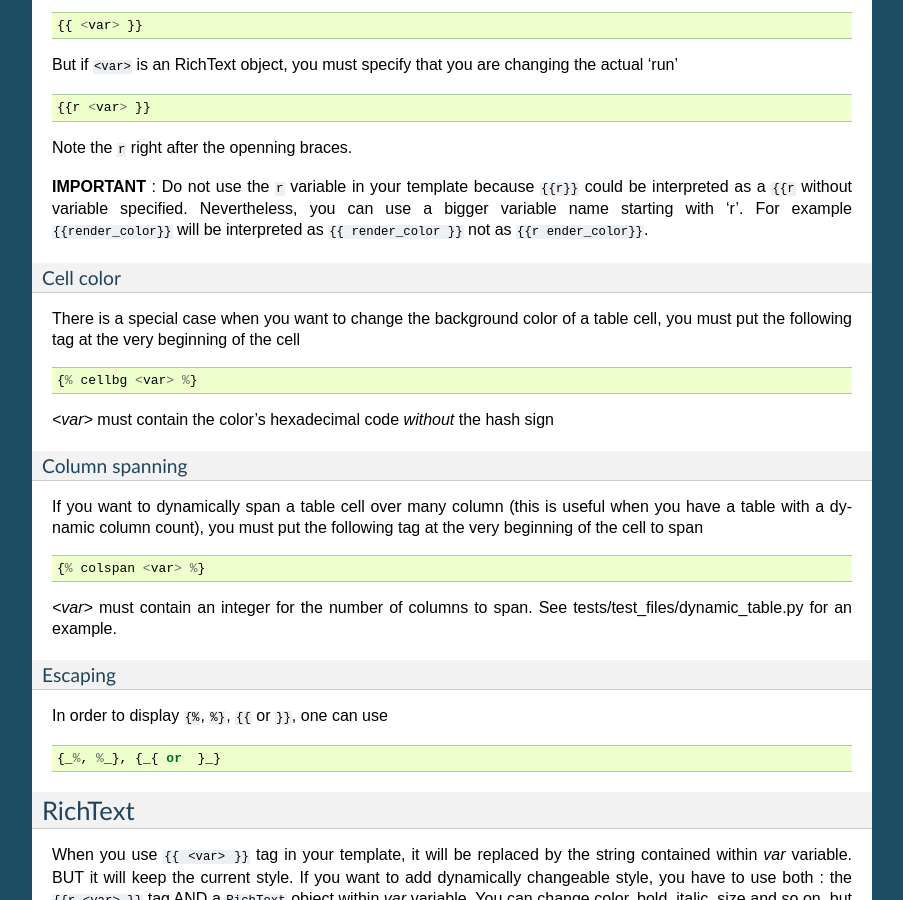
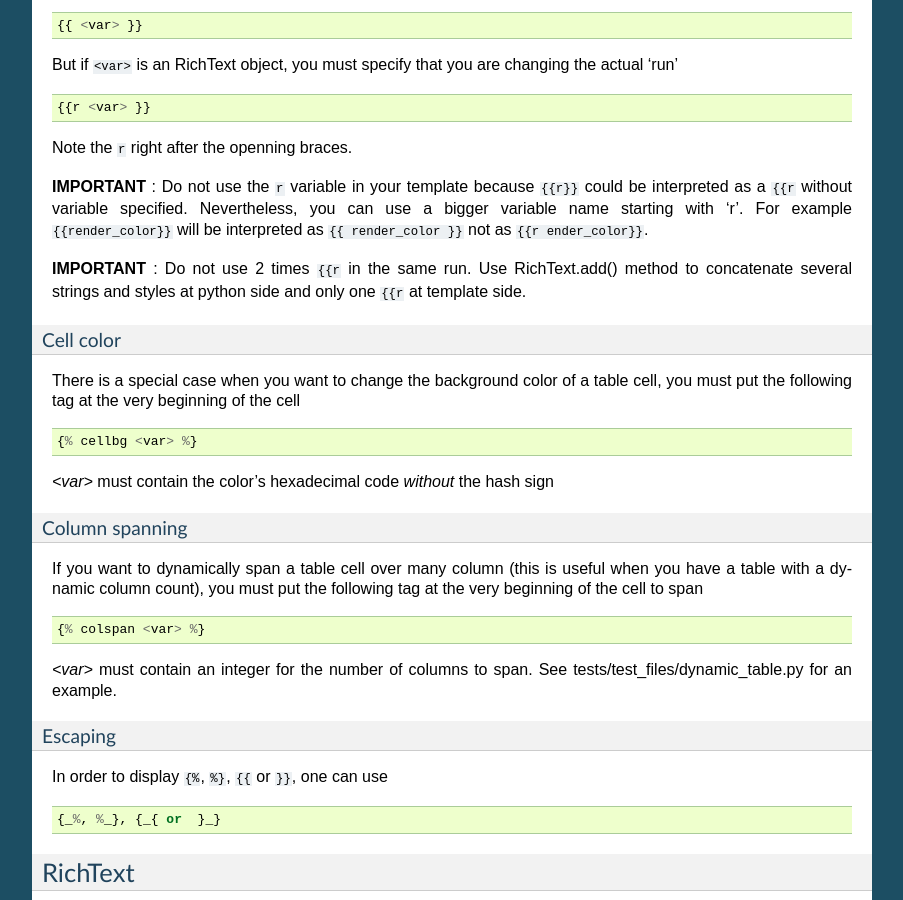
Before and after one commit to elapouya/python-docx-template, a Sphinx documentation site: the page built from docs/index.rst, in a window 1280 px wide and 900 px high, scrolled down 1826 px. Shown: the whole window, without its empty margins (198-1101 px from the left). Built offline with Sphinx 7.4.7, drawn with Linux system fonts in a browser that asks for light colours.

Commit message:
Update doc

```diff
--- a/docs/index.rst
+++ b/docs/index.rst
@@ -103,6 +103,11 @@ Note the ``r`` right after the openning braces.
 **IMPORTANT** : Do not use the ``r`` variable in your template because ``{{r}}`` could be interpreted as a ``{{r``
 without variable specified. Nevertheless, you can use a bigger variable name starting
 with 'r'. For example ``{{render_color}}`` will be interpreted as ``{{ render_color }}`` not as ``{{r ender_color}}``.
+
+**IMPORTANT** : Do not use 2 times ``{{r`` in the same run. Use RichText.add()
+method to concatenate several strings and styles at python side and only one
+``{{r`` at template side.
+
 
 Cell color
 ..........
```
